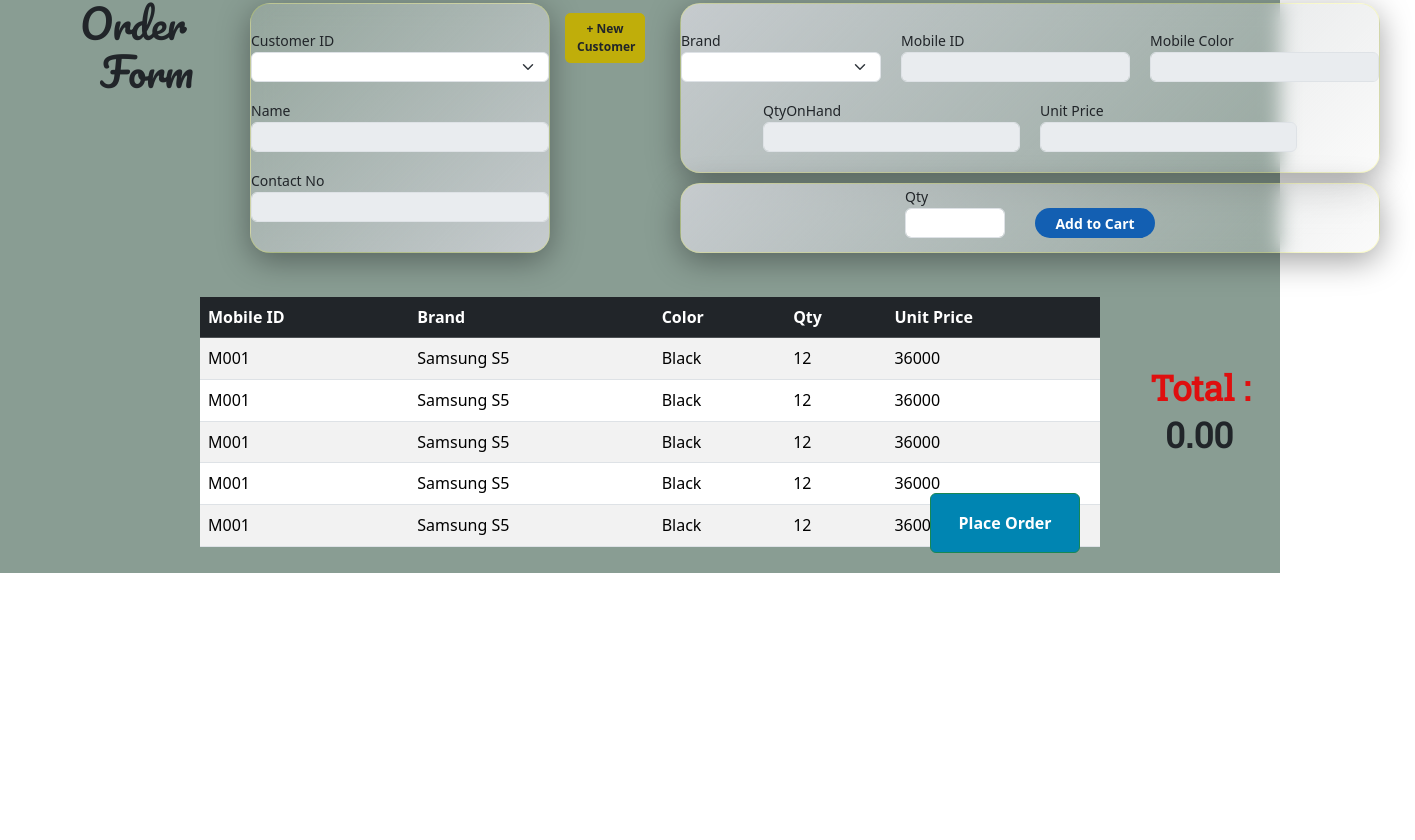
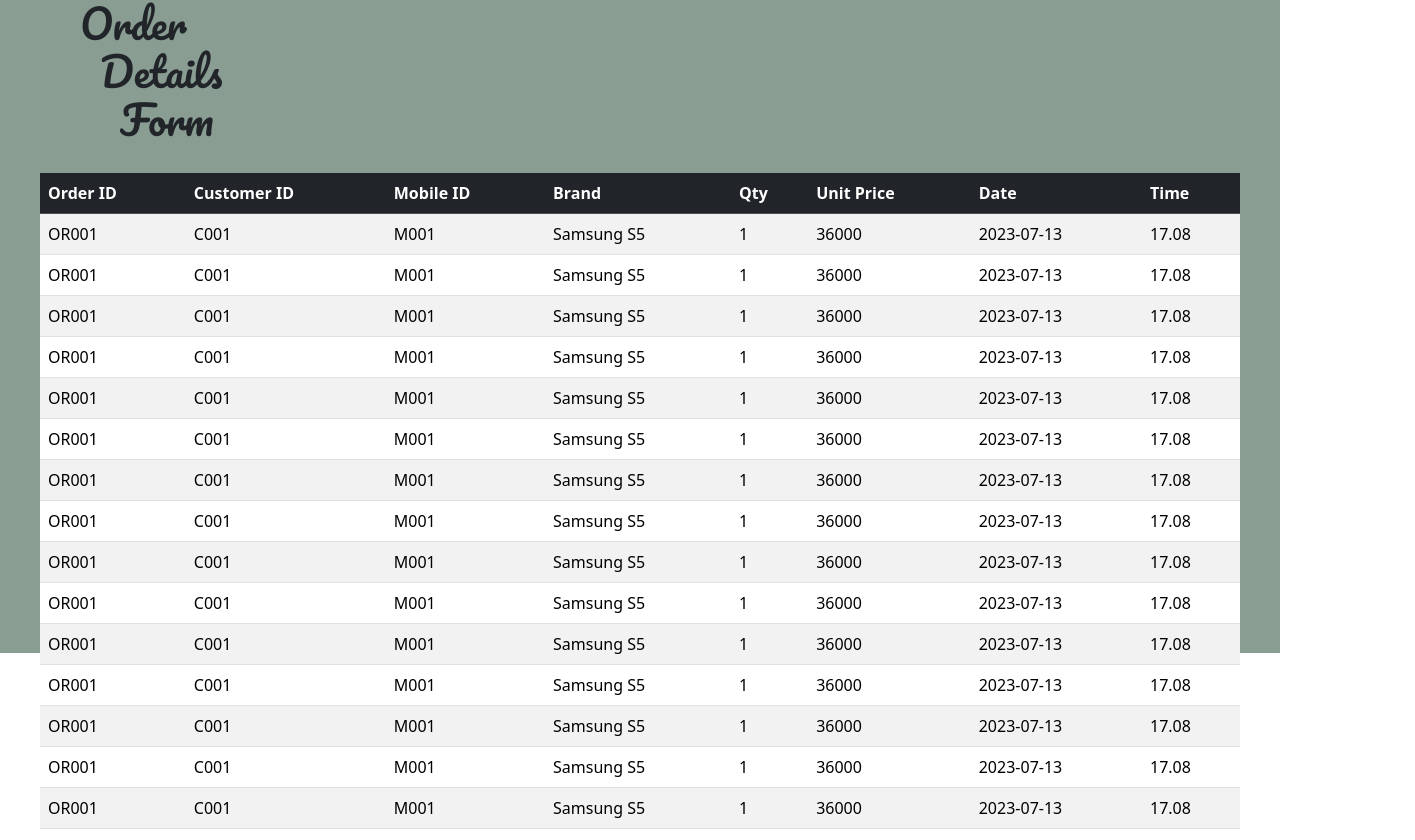
Before and after one commit to VihangaIndeewara/Mobile-Phone-Store, a React (Create React App) app in the folder frontend/: page / in a window 1280 px wide. Shown: the part 147-987 px from the top of the page, 1415 px wide, since content can reach past the window. Before the commit the page ends 800 px from the top, so only its background shows below. Built offline with nearby package versions, Linux system fonts and the light colour scheme.

Commit message:
Added Order Details Page

```diff
--- a/frontend/src/App.js
+++ b/frontend/src/App.js
@@ -7,6 +7,7 @@
 import { Footer } from './components/footer/Footer';
 import { Item } from './components/pages/item/Item';
 import { Order } from './components/pages/order/Order';
+import { OrderDetails } from './components/pages/orderDetails/OrderDetails';
 
 
 function App() {
@@ -16,7 +17,8 @@
      <Login/>
      <Footer/>*/}
      {/* <Item/> */}
-     <Order/>
+     {/* <Order/> */}
+    <OrderDetails/>
     </div>
   );
 }
--- a/frontend/src/components/pages/item/Item.css
+++ b/frontend/src/components/pages/item/Item.css
@@ -97,6 +97,7 @@
 
 .titleSecond{
     margin-left: 100px;
+    margin-bottom: 0;
     font-family: 'Pacifico', cursive;
 }
 
--- /dev/null
+++ b/frontend/src/components/pages/orderDetails/OrderDetails.css
@@ -0,0 +1,30 @@
+#OrderDetailsMainDiv{
+    width: 100%;
+    height: 100vh;
+    background-color: #899D93;
+}
+
+.titleThird{
+    margin-left: 120px;
+    margin-bottom: 0;
+    font-family: 'Pacifico', cursive;
+}
+
+
+#orderDetailsDiv{
+    width: 1200px;
+    height: 250px;
+    position: absolute;
+    top: 320px;
+    left: 0;
+    right: 0;
+    margin: auto;
+}
+#orderDetailsTable{
+    height: 100%;
+    width: 100%;
+
+    background-color: rgb(250, 144, 6);
+    overflow-y: 'auto';
+
+}
--- /dev/null
+++ b/frontend/src/components/pages/orderDetails/OrderDetails.jsx
@@ -0,0 +1,213 @@
+import "../orderDetails/OrderDetails.css"
+import { Header } from "../../header/Header"
+
+export const OrderDetails=()=>{
+    return(
+        <div id="OrderDetailsMainDiv">
+            <Header>
+                <div id="navList">
+                    <div class="collapse navbar-collapse " id="navbarNavAltMarkup">
+                        <div class="navbar-nav ">
+                            <a class="nav-link active" aria-current="page" href="#" className="navItem">Home</a>
+                            <a class="nav-link" href="#" className="navItem">Item</a>
+                            <a class="nav-link" href="#" className="navItem">Order</a>
+                            <a class="nav-link disabled" className="navItem">Order Details</a>
+                        </div>
+                    </div>
+                </div>
+
+                {/* <Link to={'/login'}> */}
+                     <button className="btnLogout" type="button"  >Log Out</button>
+               {/* </Link> */}
+            </Header>
+
+
+            <h1 className="titleFirst">Order </h1>
+            <h1 className="titleSecond">Details</h1>
+            <h1 className="titleThird">Form</h1>
+
+            <div id="orderDetailsDiv">
+                <table class="table table-striped" id="orderDetailsTable">
+                    <thead >
+                        <tr class="table-dark">
+                        <th scope="col">Order ID</th>
+                        <th scope="col">Customer ID</th>
+                        <th scope="col">Mobile ID</th>
+                        <th scope="col">Brand</th>
+                        <th scope="col">Qty</th>
+                        <th scope="col">Unit Price</th>
+                        <th scope="col">Date</th>
+                        <th scope="col">Time</th>
+                        </tr>
+                    </thead>
+                    <tbody >
+                        <tr>
+                            <td scope="row">OR001</td>
+                            <td>C001</td>
+                            <td>M001</td>
+                            <td>Samsung S5</td>
+                            <td>1</td>
+                            <td>36000</td>
+                            <td>2023-07-13</td>
+                            <td>17.08</td>
+                        </tr>
+                        <tr>
+                            <td scope="row">OR001</td>
+                            <td>C001</td>
+                            <td>M001</td>
+                            <td>Samsung S5</td>
+                            <td>1</td>
+                            <td>36000</td>
+                            <td>2023-07-13</td>
+                            <td>17.08</td>
+                        </tr>
+                        <tr>
+                            <td scope="row">OR001</td>
+                            <td>C001</td>
+                            <td>M001</td>
+                            <td>Samsung S5</td>
+                            <td>1</td>
+                            <td>36000</td>
+                            <td>2023-07-13</td>
+                            <td>17.08</td>
+                        </tr>
+                        <tr>
+                            <td scope="row">OR001</td>
+                            <td>C001</td>
+                            <td>M001</td>
+                            <td>Samsung S5</td>
+                            <td>1</td>
+                            <td>36000</td>
+                            <td>2023-07-13</td>
+                            <td>17.08</td>
+                        </tr>
+                        <tr>
+                            <td scope="row">OR001</td>
+                            <td>C001</td>
+                            <td>M001</td>
+                            <td>Samsung S5</td>
+                            <td>1</td>
+                            <td>36000</td>
+                            <td>2023-07-13</td>
+                            <td>17.08</td>
+                        </tr>
+                        <tr>
+                            <td scope="row">OR001</td>
+                            <td>C001</td>
+                            <td>M001</td>
+                            <td>Samsung S5</td>
+                            <td>1</td>
+                            <td>36000</td>
+                            <td>2023-07-13</td>
+                            <td>17.08</td>
+                        </tr>
+
+                        <tr>
+                            <td scope="row">OR001</td>
+                            <td>C001</td>
+                            <td>M001</td>
+                            <td>Samsung S5</td>
+                            <td>1</td>
+                            <td>36000</td>
+                            <td>2023-07-13</td>
+                            <td>17.08</td>
+                        </tr>
+                        <tr>
+                            <td scope="row">OR001</td>
+                            <td>C001</td>
+                            <td>M001</td>
+                            <td>Samsung S5</td>
+                            <td>1</td>
+                            <td>36000</td>
+                            <td>2023-07-13</td>
+                            <td>17.08</td>
+                        </tr>
+                        <tr>
+                            <td scope="row">OR001</td>
+                            <td>C001</td>
+                            <td>M001</td>
+                            <td>Samsung S5</td>
+                            <td>1</td>
+                            <td>36000</td>
+                            <td>2023-07-13</td>
+                            <td>17.08</td>
+                        </tr>
+                        <tr>
+                            <td scope="row">OR001</td>
+                            <td>C001</td>
+                            <td>M001</td>
+                            <td>Samsung S5</td>
+                            <td>1</td>
+                            <td>36000</td>
+                            <td>2023-07-13</td>
+                            <td>17.08</td>
+                        </tr>
+                        <tr>
+                            <td scope="row">OR001</td>
+                            <td>C001</td>
+                            <td>M001</td>
+                            <td>Samsung S5</td>
+                            <td>1</td>
+                            <td>36000</td>
+                            <td>2023-07-13</td>
+                            <td>17.08</td>
+                        </tr>
+                        <tr>
+                            <td scope="row">OR001</td>
+                            <td>C001</td>
+                            <td>M001</td>
+                            <td>Samsung S5</td>
+                            <td>1</td>
+                            <td>36000</td>
+                            <td>2023-07-13</td>
+                            <td>17.08</td>
+                        </tr>
+                        <tr>
+                            <td scope="row">OR001</td>
+                            <td>C001</td>
+                            <td>M001</td>
+                            <td>Samsung S5</td>
+                            <td>1</td>
+                            <td>36000</td>
+                            <td>2023-07-13</td>
+                            <td>17.08</td>
+                        </tr>
+                        <tr>
+                            <td scope="row">OR001</td>
+                            <td>C001</td>
+                            <td>M001</td>
+                            <td>Samsung S5</td>
+                            <td>1</td>
+                            <td>36000</td>
+                            <td>2023-07-13</td>
+                            <td>17.08</td>
+                        </tr>
+                        <tr>
+                            <td scope="row">OR001</td>
+                            <td>C001</td>
+                            <td>M001</td>
+                            <td>Samsung S5</td>
+                            <td>1</td>
+                            <td>36000</td>
+                            <td>2023-07-13</td>
+                            <td>17.08</td>
+                        </tr>
+                        <tr>
+                            <td scope="row">OR001</td>
+                            <td>C001</td>
+                            <td>M001</td>
+                            <td>Samsung S5</td>
+                            <td>1</td>
+                            <td>36000</td>
+                            <td>2023-07-13</td>
+                            <td>17.08</td>
+                        </tr>
+
+
+                    </tbody>
+                </table>
+            </div>
+
+        </div>
+    )
+}
```
